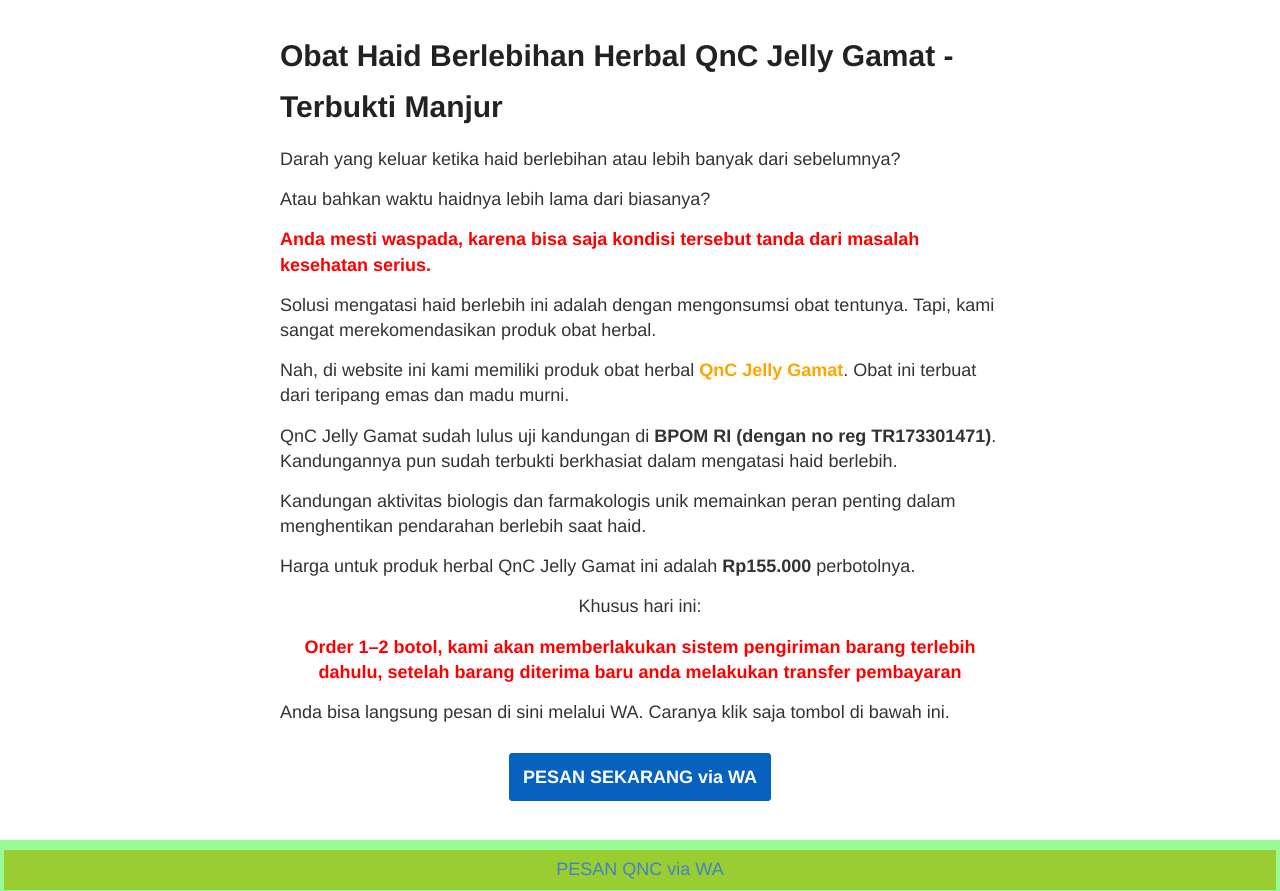
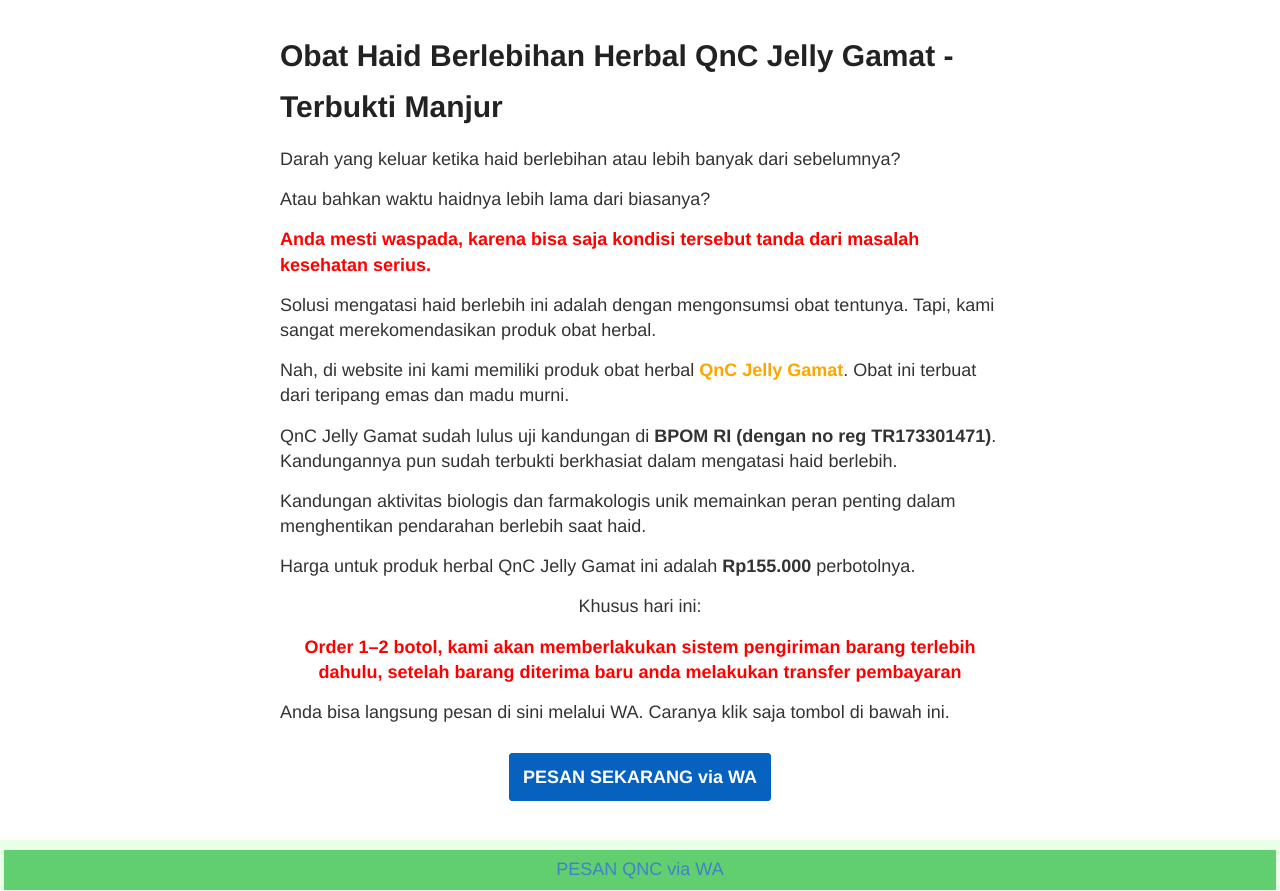
Before and after one commit to zeinherbal/zeinherbal.github.io, a Jekyll site: the page built from _posts/2019-12-14-obat-haid-berlebih.md, in a window 1280 px wide. Shown: the top 891 px of the page. Built offline with Jekyll 4.4.1, drawn with Linux system fonts in a browser that asks for light colours; grey boxes are pictures that could not be loaded.

Commit message:
Update 2019-12-14-obat-haid-berlebih.md

```diff
--- a/_posts/2019-12-14-obat-haid-berlebih.md
+++ b/_posts/2019-12-14-obat-haid-berlebih.md
@@ -113,8 +113,8 @@
 <a style="background-color: orange; border-radius: 2px; border: 2px solid orange; color: white; display: inline-block; padding: 10px;" href="sms:+6282321005009?body=Saya%20pesan%20obat%20herbal%20QnC Jelly Gamat%20dengan%20format%20pesanan%3A%0A-%20Kode%20produk%3A%20YDH%0A-%20Jumlah%20pesanan%3A%20%0A-%20Nama%20lengkap%3A%0A-%20Alamat%3A%0A-%20No.%20Hp%2FTelepon%3A">PESAN SEKARANG via SMS</a>
 {: style="text-align: center;"}
 
-<div style="display: block;position: fixed;width: 100%;height: 60px;bottom: 0px;left: 0px;right: 0px;z-index: 2;padding: 10px 0px;overflow: hidden;border-radius: 0px;margin: 0px !important; background-color: palegreen">
+<div style="display: block;position: fixed;width: 100%;bottom: 0px;left: 0px;right: 0px;z-index: 2;padding: 10px 0px;overflow: hidden;border-radius: 0px;margin: 0px !important; background-color: #e8ffe8">
     <div style="width: 100%; height: 40px; display: flex; flex-direction: row; flex-wrap: wrap; padding: 0px 4px;">
-        <a style="display: flex; flex-direction: column; flex: 1 1 50%; padding: 0px 4px; align-items: center; justify-content: center; background-color: yellowgreen;" href="https://api.whatsapp.com/send?phone=6282321005009&text=Saya%20pesan%20obat%20herbal%20QnC Jelly Gamat%20dengan%20format%20pesanan%3A%0A-%20Kode%20produk%3A%20YDH%0A-%20Jumlah%20pesanan%3A%20%0A-%20Nama%20lengkap%3A%0A-%20Alamat%3A%0A-%20No.%20Hp%2FTelepon%3A">PESAN QNC via WA</a>
+        <a style="display: flex; flex-direction: column; flex: 1 1 50%; padding: 0px 10px; align-items: center; justify-content: center; background-color: #61ce70;" href="https://api.whatsapp.com/send?phone=6282321005009&text=Saya%20pesan%20obat%20herbal%20QnC Jelly Gamat%20dengan%20format%20pesanan%3A%0A-%20Kode%20produk%3A%20YDH%0A-%20Jumlah%20pesanan%3A%20%0A-%20Nama%20lengkap%3A%0A-%20Alamat%3A%0A-%20No.%20Hp%2FTelepon%3A">PESAN QNC via WA</a>
     </div>
 </div>
```
